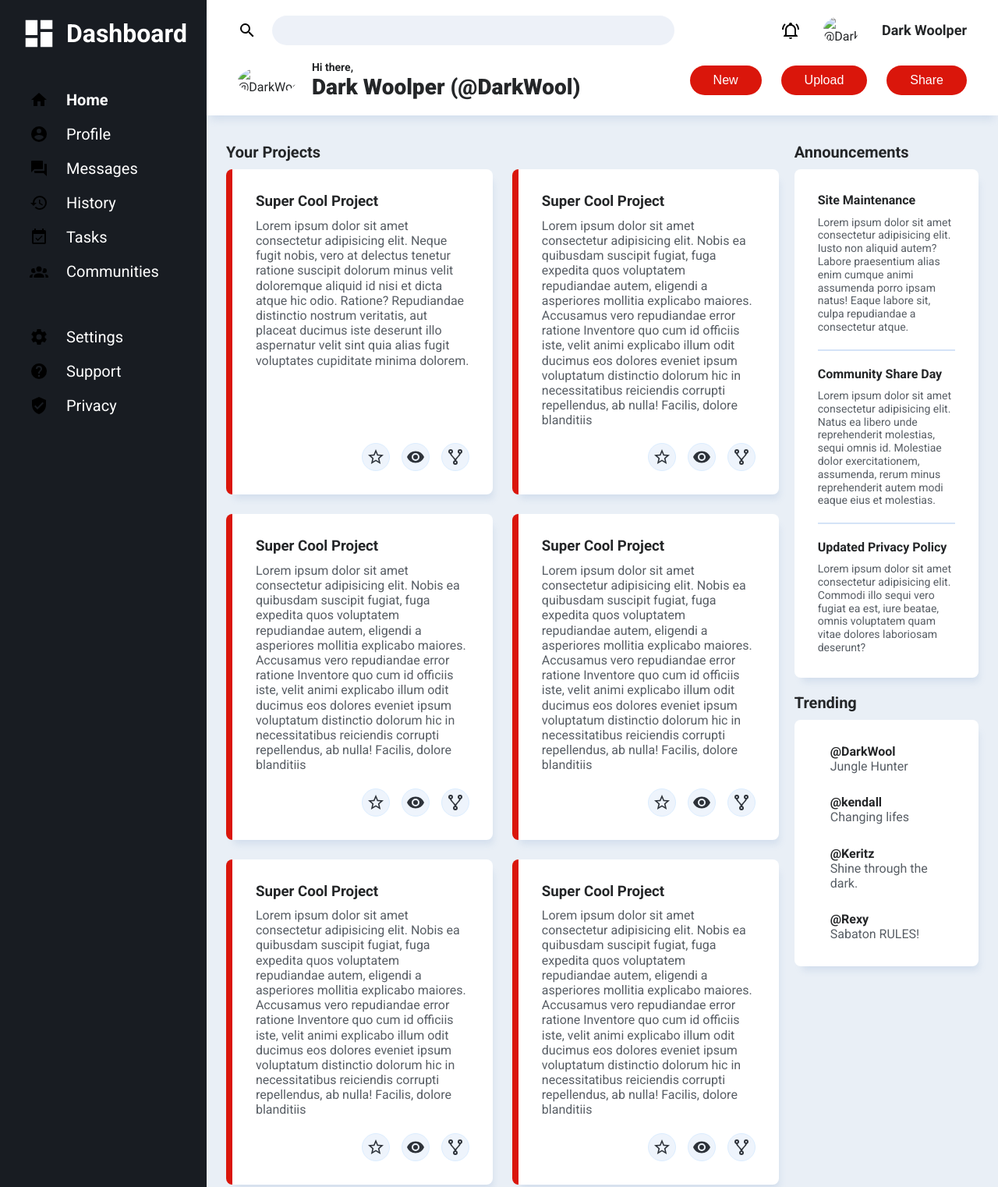
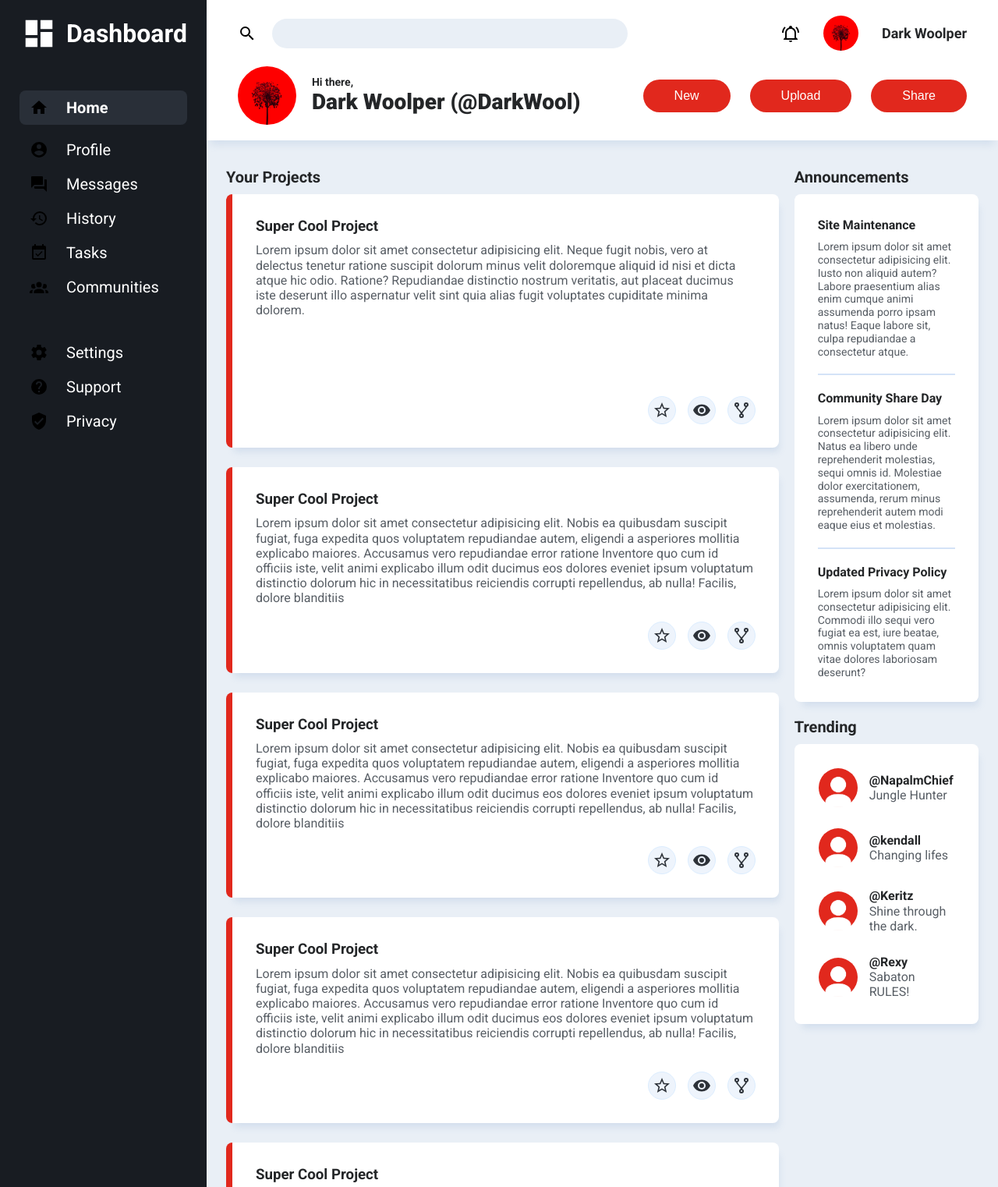
Before and after one commit to DarkWool/top-dashboard, a plain HTML site: page index.html in a window 1280 px wide. Shown: the top 1522 px of the page at 78% size. Drawn offline with Linux system fonts and the light colour scheme.

Commit message:
Minor tweaks to the layout and images were added

```diff
--- a/index.html
+++ b/index.html
@@ -28,12 +28,12 @@
                     <path
                         d="M10,21H14A2,2 0 0,1 12,23A2,2 0 0,1 10,21M21,19V20H3V19L5,17V11C5,7.9 7.03,5.17 10,4.29C10,4.19 10,4.1 10,4A2,2 0 0,1 12,2A2,2 0 0,1 14,4C14,4.1 14,4.19 14,4.29C16.97,5.17 19,7.9 19,11V17L21,19M17,11A5,5 0 0,0 12,6A5,5 0 0,0 7,11V18H17V11M19.75,3.19L18.33,4.61C20.04,6.3 21,8.6 21,11H23C23,8.07 21.84,5.25 19.75,3.19M1,11H3C3,8.6 3.96,6.3 5.67,4.61L4.25,3.19C2.16,5.25 1,8.07 1,11Z" />
                 </svg>
-                <img src="images/profile01.png" alt="@DarkWool" class="profile-img">
+                <img src="images/profile-img.png" alt="@DarkWool" class="profile-img">
                 <span class="profile-name">Dark Woolper</span>
             </div>
 
             <div class="header_user">
-                <img src="images/profile01.png" alt="@DarkWool" class="user-img">
+                <img src="images/profile-img.png" alt="@DarkWool" class="user-img">
                 <div>
                     <p class="user-gting">Hi there,</p>
                     <h2 class="user-curr">Dark Woolper (@DarkWool)</h2>
@@ -375,28 +375,28 @@
                 <h2>Trending</h2>
                 <div class="main_trend">
                     <div class="trend-user">
-                        <img src="images/profile01.png" alt="" class="trend-img">
+                        <img src="images/user-generic.png" alt="@NapalmChief" class="trend-img">
                         <div>
-                            <h4>@DarkWool</h4>
+                            <h4>@NapalmChief</h4>
                             <p>Jungle Hunter</p>
                         </div>
                     </div>
                     <div class="trend-user">
-                        <img src="images/profile01.png" alt="" class="trend-img">
+                        <img src="images/user-generic.png" alt="@kendall" class="trend-img">
                         <div>
                             <h4>@kendall</h4>
                             <p>Changing lifes</p>
                         </div>
                     </div>
                     <div class="trend-user">
-                        <img src="images/profile01.png" alt="" class="trend-img">
+                        <img src="images/user-generic.png" alt="@Keritz" class="trend-img">
                         <div>
                             <h4>@Keritz</h4>
                             <p>Shine through the dark.</p>
                         </div>
                     </div>
                     <div class="trend-user">
-                        <img src="images/profile01.png" alt="" class="trend-img">
+                        <img src="images/user-generic.png" alt="@Rexy" class="trend-img">
                         <div>
                             <h4>@Rexy</h4>
                             <p>Sabaton RULES!</p>
--- a/style.css
+++ b/style.css
@@ -7,7 +7,7 @@
 }
 
 :root {
-    --accent: hsl(3, 90%, 45%);
+    --accent: hsl(3.4, 77.2%, 49.8%);
 }
 
 html,
@@ -48,7 +48,7 @@ img {
 input {
     appearance: none;
     border: none;
-    background-color: hsl(215, 43%, 95%);
+    background-color: hsl(215, 44%, 94%);
     padding: 10px 15px;
     border-radius: 50px;
     max-width: 100%;
@@ -69,7 +69,7 @@ ul {
 
 .dashb {
     display: grid;
-    grid-template-columns: 1fr 4fr;
+    grid-template-columns: 1fr 5fr;
     grid-template-rows: auto 1fr;
     min-height: 100%;
 }
@@ -147,6 +147,7 @@ ul {
     grid-auto-flow: column;
     gap: 25px;
     align-items: center;
+    justify-content: end;
 }
 
 
@@ -192,6 +193,9 @@ ul {
 
 .sb-item.active {
     font-weight: bold;
+    background-color: hsl(216, 16%, 19%);
+    padding: 10px 0;
+    border-radius: 8px;
 }
 
 .sb-item svg {
@@ -227,7 +231,8 @@ ul {
 
 .main_proj {
     display: grid;
-    grid-template-columns: repeat(auto-fit, minmax(300px, 1fr));
+    grid-template-columns: repeat(auto-fit, minmax(350px, 1fr));
+    grid-template-rows: minmax(325px, 1fr);
     gap: 25px;
 }
 
@@ -289,11 +294,6 @@ hr {
     transition: 0.15s background-color ease;
 }
 
-.trend-user:hover {
-    background-color: hsl(212, 59%, 94%);
-    border: 1px solid hsl(219, 100%, 94%);
-}
-
 .trend-img {
     border-radius: 100%;
     max-width: 50px;
@@ -313,10 +313,11 @@ button {
 .primary-btn {
     background-color: var(--accent);
     color: white;
-    padding: 10px 30px;
+    padding: 12px 40px;
     border-radius: 50px;
     font-weight: 500;
     font-size: 1.6rem;
+    transition: 0.2s background-color ease;
 }
 
 .icon-btn {
@@ -327,12 +328,6 @@ button {
     padding: 5px;
 }
 
-.icon-btn:hover {
-    transform: scale(1.1);
-    background-color: hsl(213, 50%, 90%);
-    border: 1px solid hsl(211, 50%, 90%);
-}
-
 .icon-btn > svg {
     width: 24px;
     height: 24px;
@@ -340,10 +335,6 @@ button {
     fill: hsl(213, 12%, 20%);
     z-index: 1;
     position: relative;
-}
-
-.icon-btn:hover > svg {
-    fill: hsl(213, 12%, 45%);
 }
 
 
@@ -361,16 +352,35 @@ button {
     height: 24px;
 }
 
-.header-icon:hover {
-    fill: grey;
-    transform: scale(1.2);
-}
 
 
+@media (hover:hover) {
+    .header-icon:hover {
+        fill: grey;
+        transform: scale(1.2);
+    }
 
-@media (hover: hover) {
     .sb-item:hover {
         fill: var(--accent);
         color: hsl(207, 20%, 82%);
     }
+
+    .primary-btn:hover {
+        background-color: hsl(0, 98.8%, 30%);
+    }
+
+    .icon-btn:hover {
+        transform: scale(1.1);
+        background-color: hsl(213, 50%, 90%);
+        border: 1px solid hsl(211, 50%, 90%);
+    }
+
+    .icon-btn:hover > svg {
+        fill: hsl(213, 12%, 45%);
+    }
+
+    .trend-user:hover {
+        background-color: hsl(212, 59%, 94%);
+        border: 1px solid hsl(219, 100%, 94%);
+    }
 }
```
Also changed, not shown: images/profile-img.png (added), images/user-generic.png (added).
